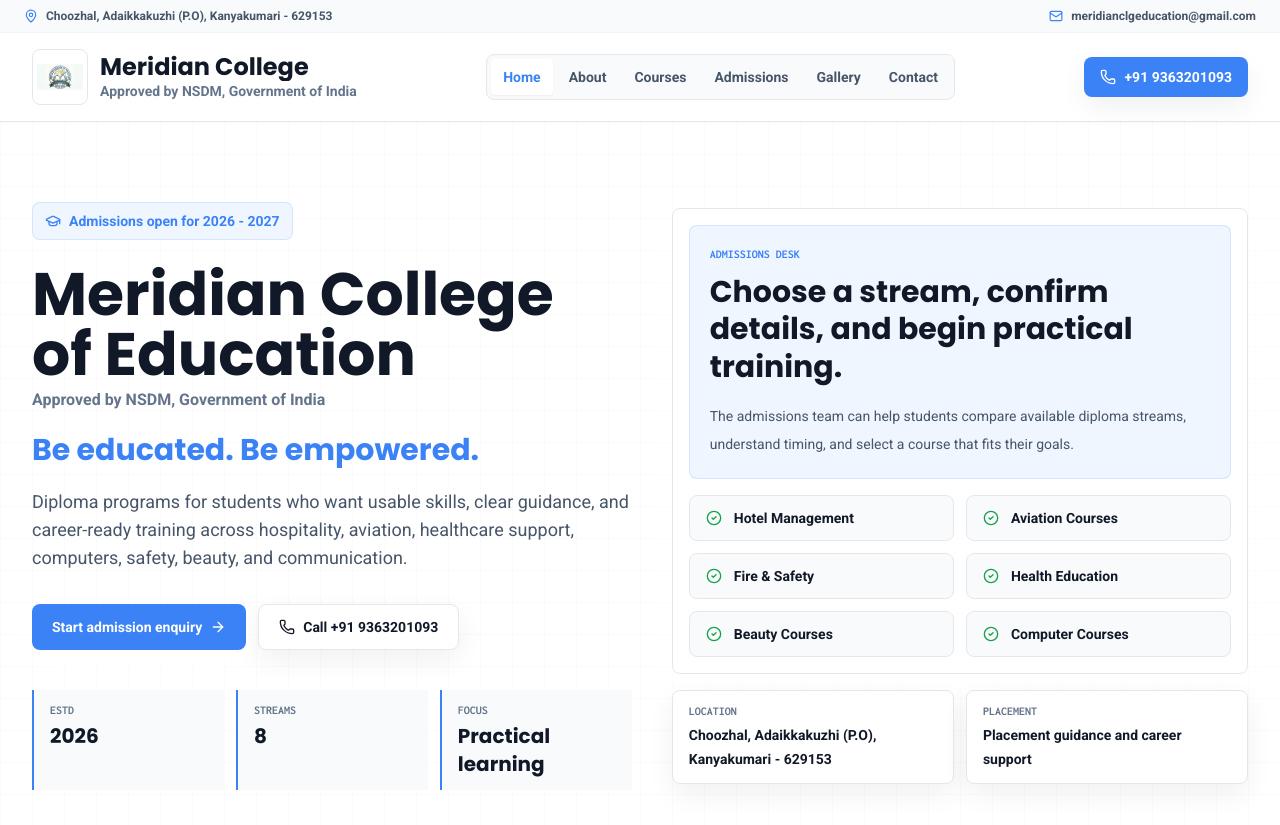
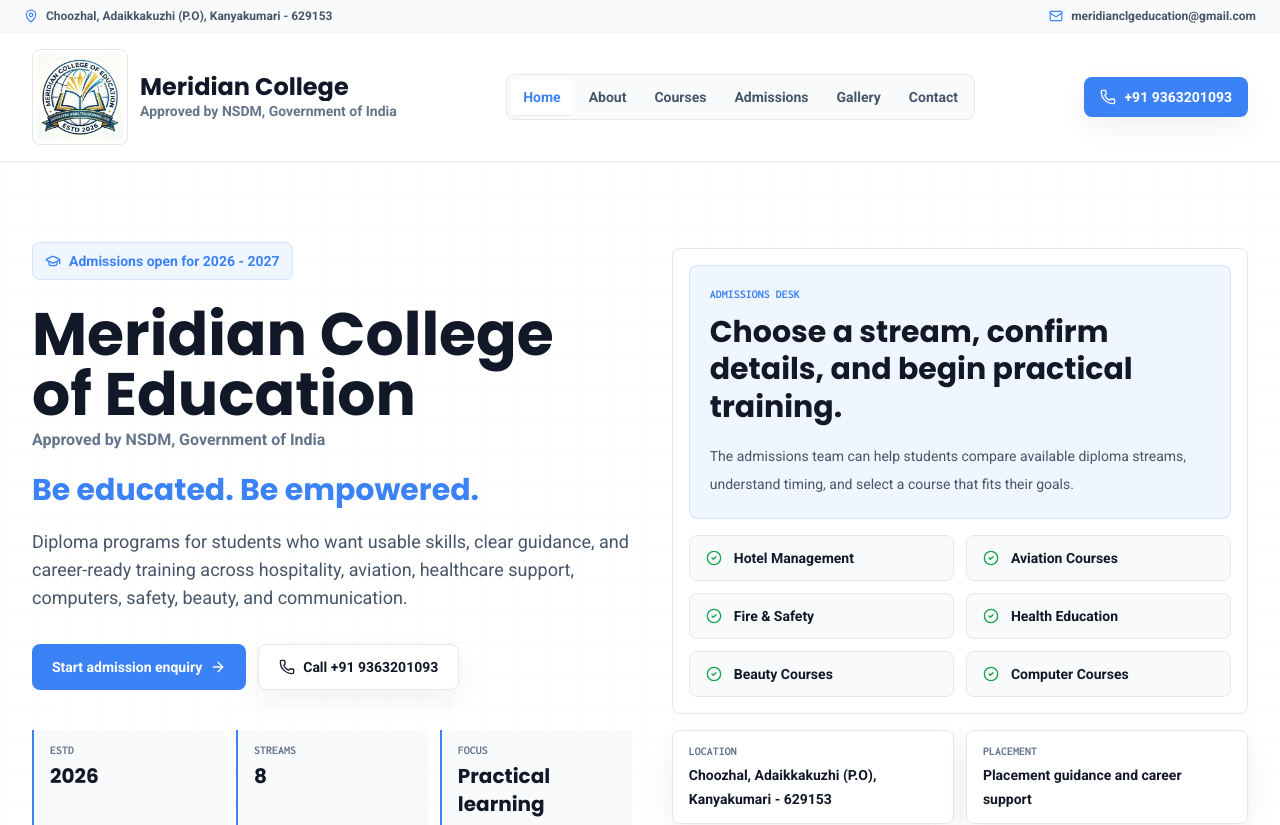
Before and after one commit to meridianclgeducation-maker/site, a React (Vite) app: page / in a window 1280 px wide. Shown: the top 825 px of the page. Built offline with nearby package versions, Linux system fonts and the light colour scheme.

Commit message:
feat: update header logo size and image styling for better visibility

```diff
--- a/src/components/Layout.tsx
+++ b/src/components/Layout.tsx
@@ -41,13 +41,13 @@
           aria-label="Meridian College of Education home"
           onClick={() => setIsOpen(false)}
         >
-          <span className="flex h-14 w-14 shrink-0 items-center justify-center overflow-hidden rounded-md border border-meridian-line bg-white p-1">
-            <img src="/images/meridian-logo.jpeg" alt="" className="h-full w-full object-contain" />
+          <span className="flex h-24 w-24 shrink-0 items-center justify-center overflow-hidden rounded-md border border-meridian-line bg-white p-1">
+            <img src="/images/meridian-logo.jpeg" alt="" className="h-full w-full object-cover" />
           </span>
           <span className="min-w-0">
             <span
               style={{ fontSize: "24px" }}
-              className="block truncate font-display text-xl font-bold leading-tight text-meridian-ink sm:text-xl"
+              className="block truncate  font-display text-xl font-bold leading-tight text-meridian-ink sm:text-xl"
             >
               Meridian College
             </span>
```
